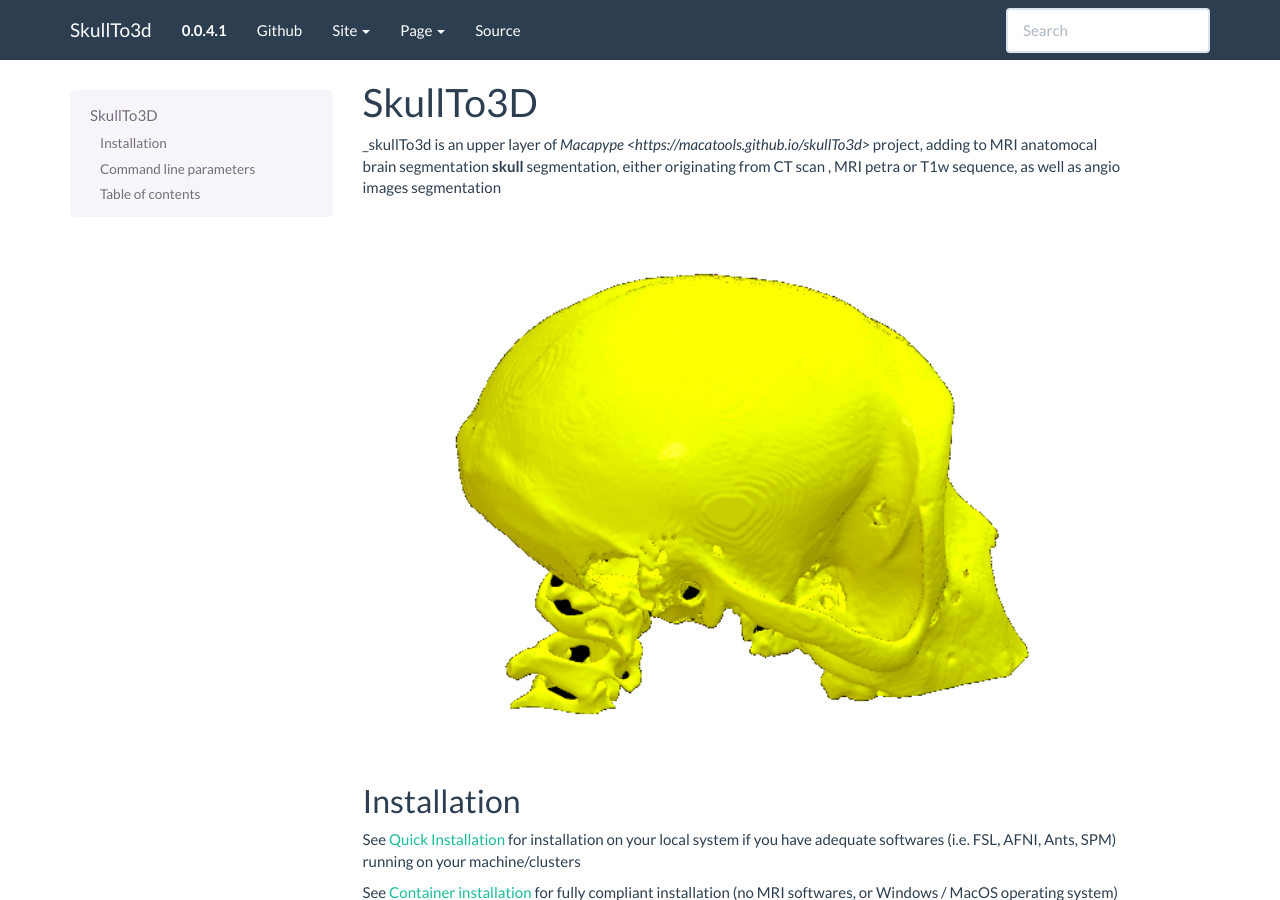
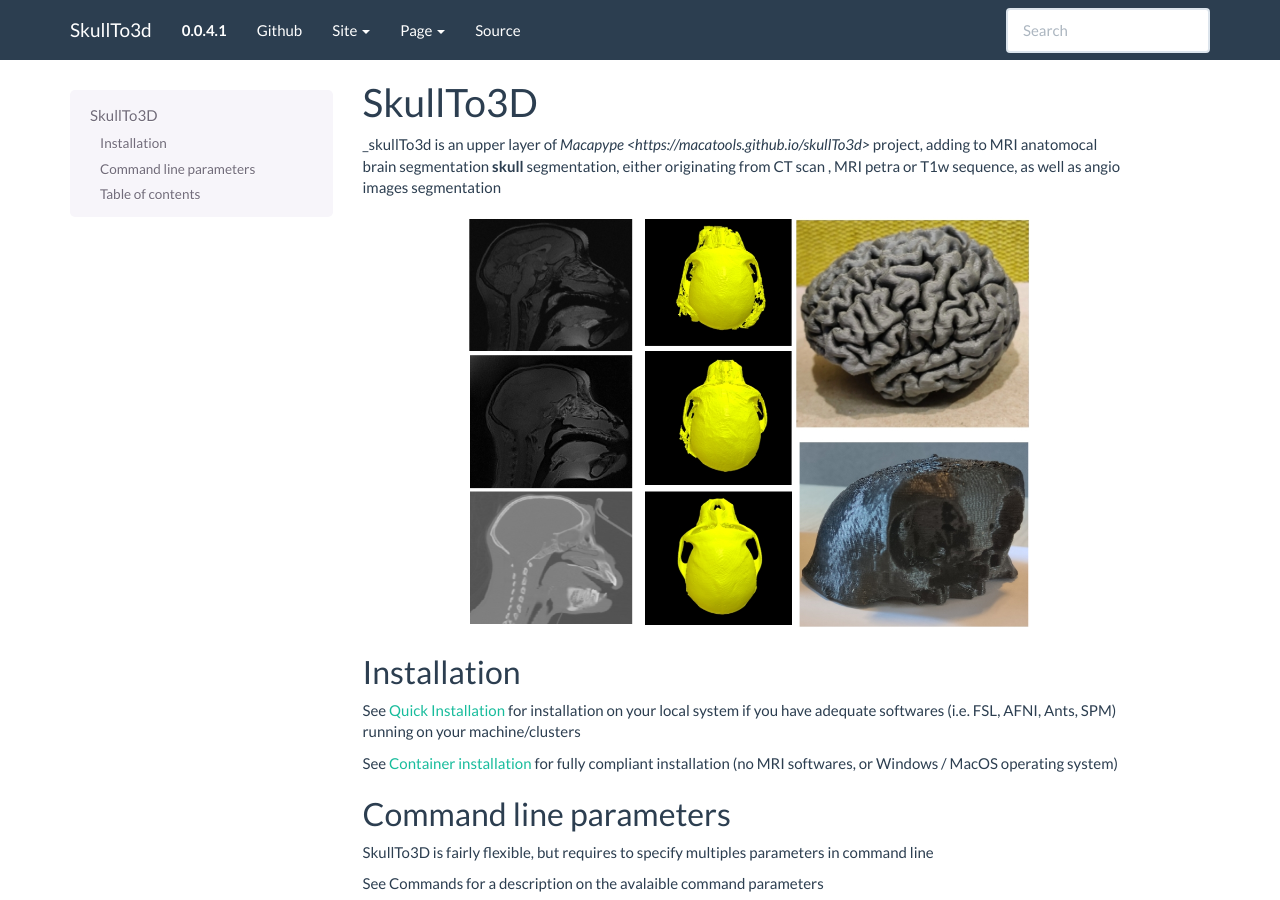
Before and after one commit to davidmeunier79/skullTo3d, a Sphinx documentation site: the page built from docs/index.rst, in a window 1280 px wide and 900 px high. Built offline with Sphinx 7.4.7, drawn with Linux system fonts in a browser that asks for light colours.

Commit message:
added logo_skullTo3d_0.1.jpg

```diff
--- a/docs/index.rst
+++ b/docs/index.rst
@@ -5,7 +5,7 @@ SkullTo3D
 *********
 ..
 .. .. _short_logo:
-.. .. |logo1| image:: ./img/logo/logo_skullTo3d_alpha.jpg
+.. .. |logo1| image:: ./img/logo/logo_skullTo3d_0.1.jpg
 ..     :scale: 100%
 ..
 .. .. table::
@@ -19,7 +19,7 @@ SkullTo3D
 
 _skullTo3d is an upper layer of `Macapype <https://macatools.github.io/skullTo3d>` project, adding to MRI anatomocal brain segmentation **skull** segmentation, either originating from CT scan , MRI petra or T1w sequence, as well as angio images segmentation
 
-.. image:: ./img/logo/logo_skullTo3d_alpha.jpg
+.. image:: ./img/logo/logo_skullTo3d_0.1.jpg
     :width: 600
     :align: center
 
```
Also changed, not shown: docs/img/logo/logo_skullTo3d_0.1.jpg (added).
